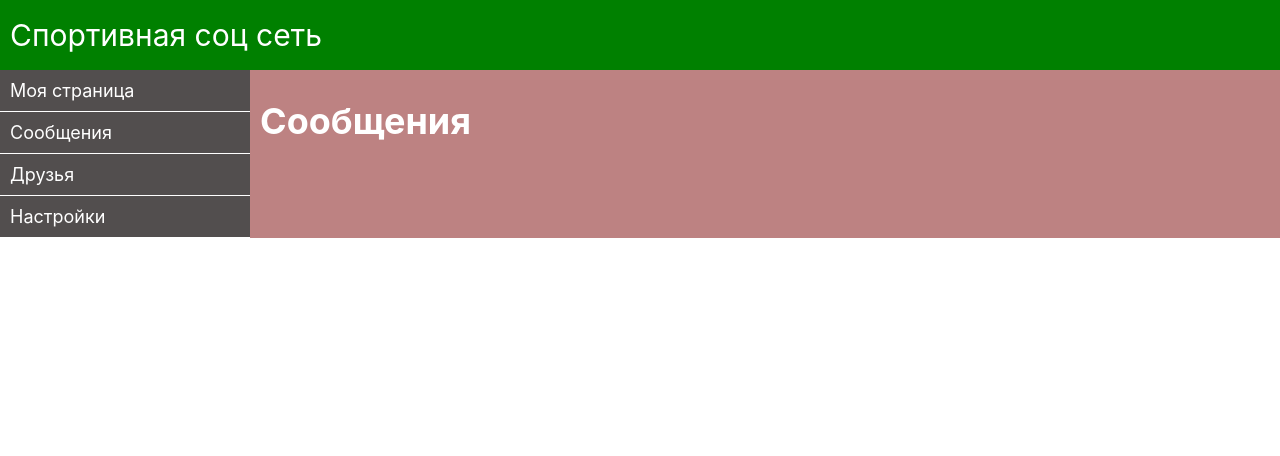
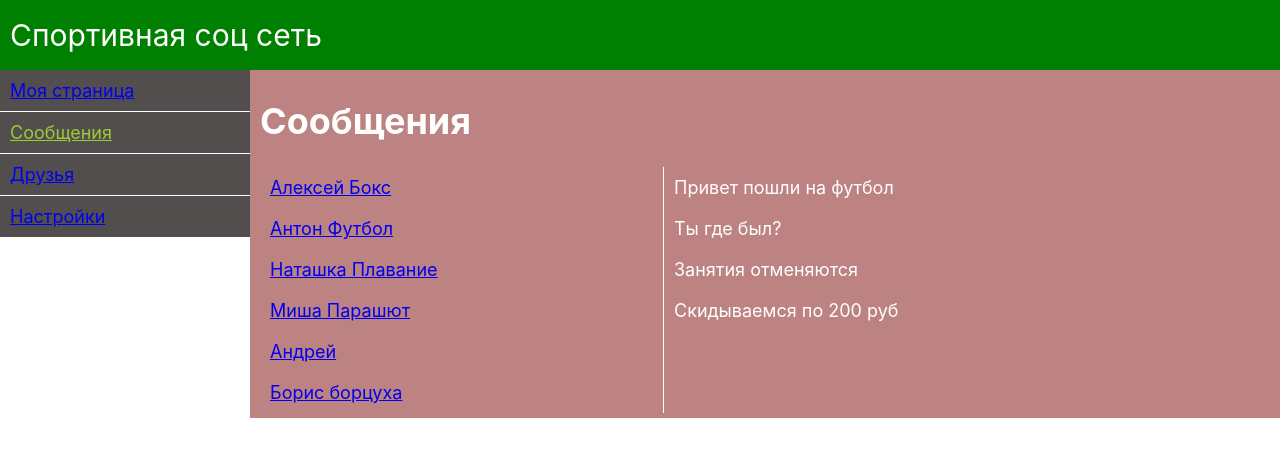
Before and after one commit to petrov6827/learn-react, a React (Create React App) app: page /Dialogs in a window 1280 px wide. Shown: the top 456 px of the page. Built offline with nearby package versions, Linux system fonts and the light colour scheme.

Commit message:
используем метод map для созданию блока диалогов

```diff
--- a/src/App.module.scss
+++ b/src/App.module.scss
@@ -22,9 +22,6 @@
     'n m';
 }
 
-.active {
-  color: yellowgreen;
-}
 .black {
   background: black;
 }
--- a/src/components/Dialogs/Dialogs.jsx
+++ b/src/components/Dialogs/Dialogs.jsx
@@ -1,10 +1,55 @@
 import React from 'react';
 import s from './Dialogs.module.scss';
+import { NavLink } from 'react-router-dom';
 
-const Dialogs = () => {
+const DialogItem = props => {
+  let path = '/dialogs' + props.id;
+
+  return (
+    <div className={s.d__items + ' ' + s.active}>
+      <NavLink to={path}>{props.name}</NavLink>
+    </div>
+  );
+};
+
+const Message = props => {
+  return <div className={s.message}>{props.message}</div>;
+};
+
+let oldArray = [
+  'Алексей Бокс',
+  'Антон Футбол',
+  'Наташка Плавание',
+  'Миша Парашют',
+  'Андрей ',
+  'Борис борцуха'
+];
+let newArray = oldArray.map(friend => (
+  <DialogItem name={friend.name} id={friend.id} />
+));
+
+const Dialogs = props => {
   return (
     <div className={s.dialogs}>
       <h1>Сообщения</h1>
+
+      <div className={s.d__content}>
+        <div className={s.d__friends}>
+          <DialogItem name="Алексей Бокс" id="1" />
+          <DialogItem name="Антон Футбол" id="2" />
+          <DialogItem name="Наташка Плавание" id="3" />
+          <DialogItem name="Миша Парашют" id="4" />
+          <DialogItem name="Андрей " id="5" />
+          <DialogItem name="Борис борцуха" id="6" />
+        </div>
+
+        <div className={s.d__messages}>
+          <Message message="Привет пошли на футбол" />
+          <Message message="Ты где был?" />
+          <Message message="Занятия отменяются" />
+          <Message message="Скидываемся по 200 руб" />
+        </div>
+      </div>
     </div>
   );
 };
--- a/src/components/Dialogs/Dialogs.module.scss
+++ b/src/components/Dialogs/Dialogs.module.scss
@@ -3,3 +3,21 @@
   color: white;
   padding: 5px 10px;
 }
+
+.d__content {
+  display: grid;
+  grid-template-columns: 2fr 3fr;
+}
+
+.d__items,
+.message {
+  padding: 10px;
+}
+
+.d__friends .active {
+  color: yellowgreen;
+}
+
+.d__friends {
+  border-right: 1px solid white;
+}
--- a/src/components/Navbar/Navbar.jsx
+++ b/src/components/Navbar/Navbar.jsx
@@ -5,19 +5,29 @@ import { Route, Switch, NavLink, Link } from 'react-router-dom';
 const Navbar = () => {
   return (
     <div className={`${s.nav}`}>
-      <div className={`${s.nav__item} ${s.active}`}>
-        <Link to="/Profile" activeClassName={s.active}>
+      <div className={s.nav__item}>
+        <NavLink to="/Profile" ClassName={s.links} activeClassName={s.active}>
           Моя страница
-        </Link>
+        </NavLink>
       </div>
       <div className={`${s.nav__item}`}>
-        <Link to="/Dialogs">Сообщения</Link>
+        <NavLink to="/Dialogs" ClassName={s.links} activeClassName={s.active}>
+          Сообщения
+        </NavLink>
       </div>
       <div className={`${s.nav__item}`}>
-        <a href="/Friends">Друзья</a>
+        <NavLink to="/Friends" ClassName={s.links} activeClassName={s.active}>
+          Друзья
+        </NavLink>
       </div>
       <div className={`${s.nav__item}`}>
-        <a href="/Settings">Настройки</a>
+        <NavLink
+          to="/Settings"
+          ClassName={s.links}
+          activeClassName={s.settings}
+        >
+          Настройки
+        </NavLink>
       </div>
     </div>
   );
--- a/src/components/Navbar/Navbar.module.scss
+++ b/src/components/Navbar/Navbar.module.scss
@@ -1,6 +1,7 @@
 .nav {
   grid-area: n;
   width: 250px;
+  color: white;
 }
 
 .nav__item {
@@ -9,12 +10,15 @@
   padding: 10px;
   border-bottom: 1px solid white;
 }
-
-.nav__item a {
+.links {
+  text-decoration: none;
   color: white;
-  text-decoration: none;
 }
 
-.nav__item a.active {
+.active {
   color: yellowgreen;
 }
+
+.settings {
+  color: orange;
+}
--- a/src/components/Profile/MyPosts/Post/Post.module.scss
+++ b/src/components/Profile/MyPosts/Post/Post.module.scss
@@ -22,7 +22,3 @@
   bottom: 10px;
   right: 10px;
 }
-
-.active {
-  color: yellowgreen;
-}
--- a/src/components/Profile/Profile.jsx
+++ b/src/components/Profile/Profile.jsx
@@ -8,7 +8,7 @@ const Profile = () => {
       <div className={s.profile__item}>
         <img src="https://u.kanobu.ru/editor/images/67/6e2c058c-9d16-4fa3-aa90-83d96e374170.jpg" />
       </div>
-      <div className={`${s.profile__item}`}>
+      <div className={s.profile__item}>
         <MyPosts />
       </div>
     </div>
```
